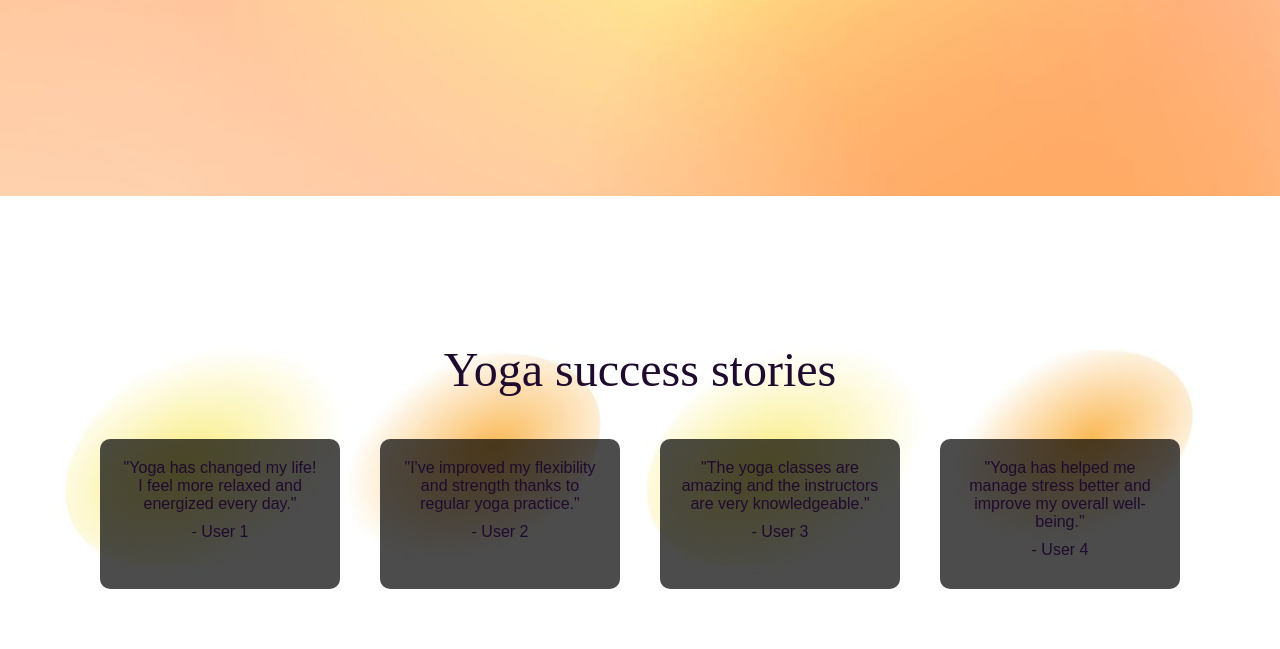
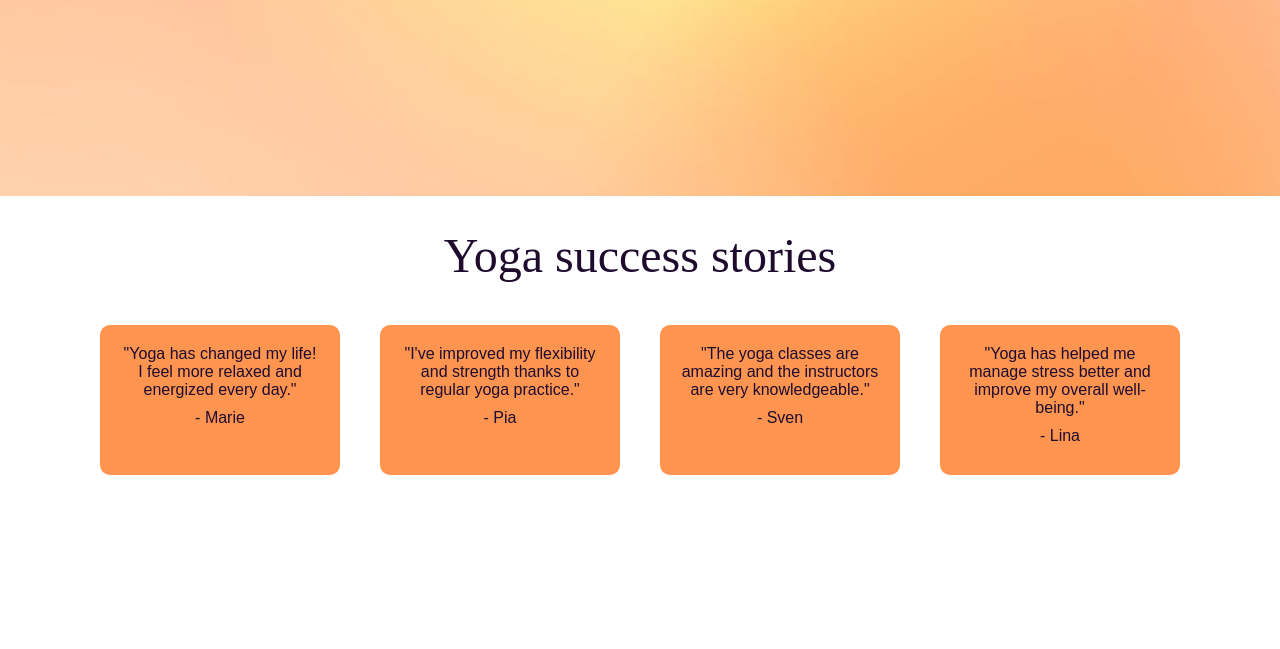
Before and after one commit to emmhe015/yogaMemberFullStack, a Django app: template yogaapp/templates/index.html in a window 1280 px wide. Shown: the part 652-1301 px from the top of the page. After the commit the page ends 1127 px from the top, so only its background shows below. Run offline with Django 4.2, Linux system fonts and the light colour scheme; the template is opened without the code that fills it, so the values that code supplies are empty; some web fonts are replaced.

Commit message:
Update testimonials div in html and css

```diff
--- a/yogaapp/static/yogaapp/css/styles.css
+++ b/yogaapp/static/yogaapp/css/styles.css
@@ -85,10 +85,7 @@ h1 {
 }
 
 .testimonials {
-    background-image: url('../static/images/testimonials.jpg'); /* Ange sökvägen till din bakgrundsbild */
-    background-size: cover;
-    background-position: center;
-    padding: 50px 0;
+    padding: 0px 0;
     text-align: center;
     color: rgb(31, 11, 46);
 }
@@ -101,7 +98,7 @@ h1 {
 }
 
 .testimonial {
-    background: rgba(0, 0, 0, 0.7); /* Svart bakgrund med genomskinlighet */
+    background: rgba(253, 105, 7, 0.7);
     padding: 20px;
     border-radius: 10px;
     max-width: 200px; /* Anpassa bredden på varje citat */
@@ -163,7 +160,7 @@ h1 {
 
 /* Register container */
 .container-register {
-    background-color: rgba(59, 25, 132, 0.8);
+    background-color: rgba(220, 207, 250, 0.8);
     padding: 20px;
     border-radius: 10px;
     box-shadow: 0 4px 8px rgba(0, 0, 0, 0.1);
@@ -207,7 +204,7 @@ button:hover {
     display: flex;
     flex-wrap: nowrap;
     overflow-x: auto;
-    padding: 2rem;
+
 }
 
 .class-card {
--- a/yogaapp/templates/index.html
+++ b/yogaapp/templates/index.html
@@ -56,19 +56,19 @@
         <div class="testimonials-container">
             <div class="testimonial">
                 <p>"Yoga has changed my life! I feel more relaxed and energized every day."</p>
-                <p>- User 1</p>
+                <p>- Marie</p>
             </div>
             <div class="testimonial">
                 <p>"I've improved my flexibility and strength thanks to regular yoga practice."</p>
-                <p>- User 2</p>
+                <p>- Pia</p>
             </div>
             <div class="testimonial">
                 <p>"The yoga classes are amazing and the instructors are very knowledgeable."</p>
-                <p>- User 3</p>
+                <p>- Sven</p>
             </div>
             <div class="testimonial">
                 <p>"Yoga has helped me manage stress better and improve my overall well-being."</p>
-                <p>- User 4</p>
+                <p>- Lina</p>
             </div>
         </div>
     </div>
```
